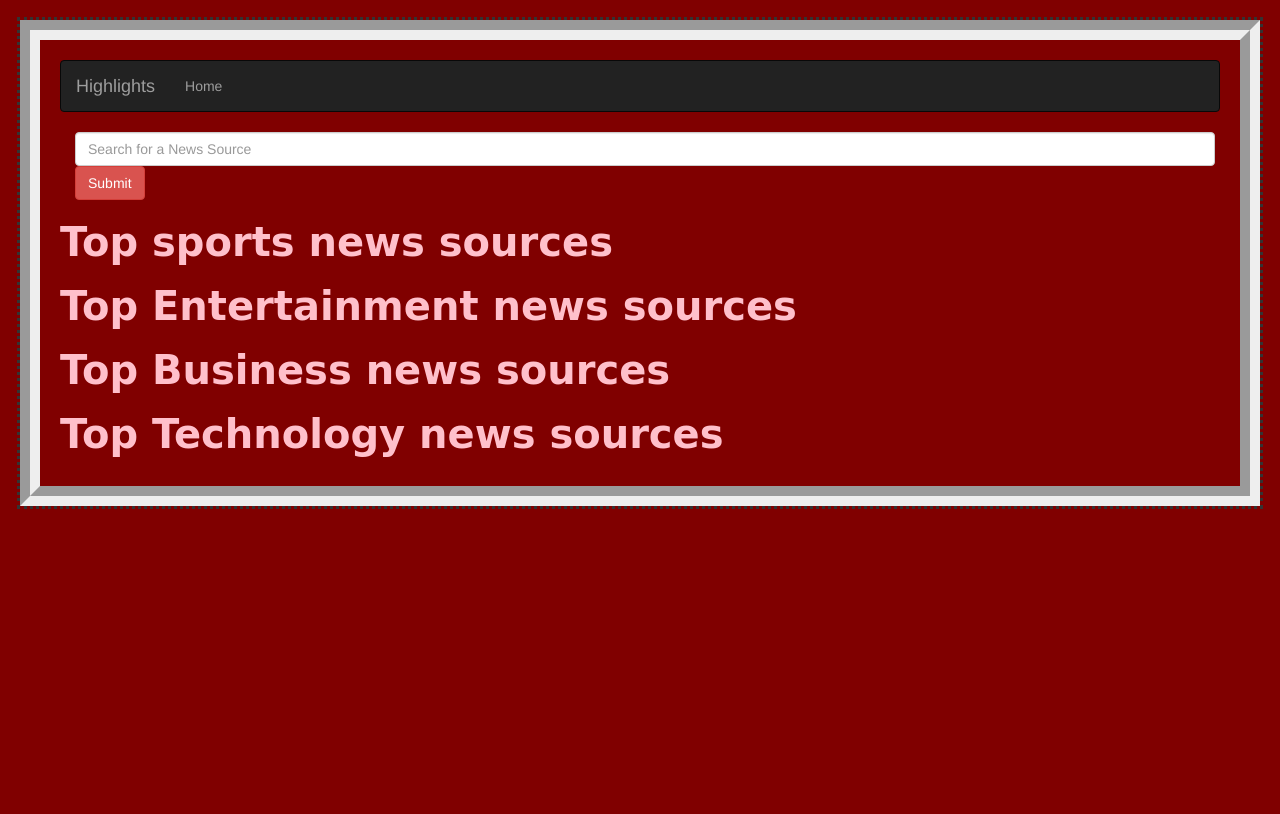
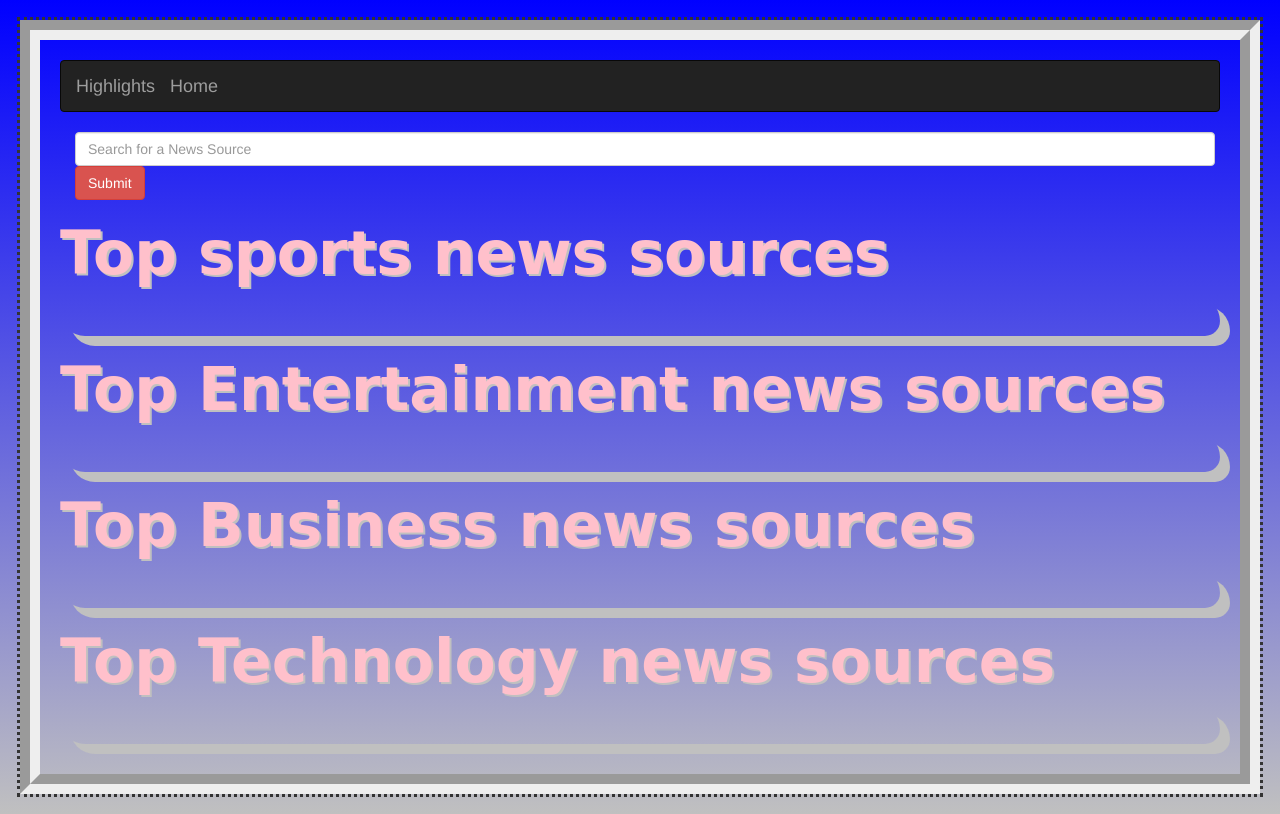
Before and after one commit to Kernael92/highlight-news, a Flask app: template app/templates/index.html in a window 1280 px wide. Before the commit the page ends 509 px from the top, so only its background shows below. Run offline with Flask 2, Linux system fonts and the light colour scheme; the template is opened without the code that fills it, so the values that code supplies are empty; parts of the project's set-up code (start-up, migrations or seed data) failed here and were passed over; some libraries are stand-ins or nearby versions.

Commit message:
add border radius,box-shadow to the undefined list of the application as well text shadow to teh header 3 of the application

```diff
--- a/app/static/css/index.css
+++ b/app/static/css/index.css
@@ -1,5 +1,6 @@
 body {
     background-color: maroon;
+    background-image: linear-gradient(blue,silver);
     border: 20px;
     margin: 20px;
     padding: 20px;
@@ -7,11 +8,19 @@ body {
     outline-style: dotted;
 
 
+
 }
 
 h3 {
     font-family: cursive;
     color: pink;
-    font-size: 40px;
+    font-size: 60px;
     font-weight: bold;
+    text-shadow: 2px 2px silver;
 }
+
+ul {
+    border-radius: 15px 50px 30px;
+    padding: 20px;
+    box-shadow: 10px 10px silver;
+}
--- a/app/templates/navbar.html
+++ b/app/templates/navbar.html
@@ -10,8 +10,9 @@
                 <a class="navbar-brand" href="/"> Highlights </a>
             </div>
             <div class="navbar-collapse collapse">
-                <ul class="nav navbar-nav">
-                    <li><a href="/">Home</a></li>
+                <!-- <ul class="nav navbar-nav"> -->
+                   <a  class="navbar-brand"href="/">Home</a>
+                <!-- </ul> -->
             </div>
 
         </div>
```
